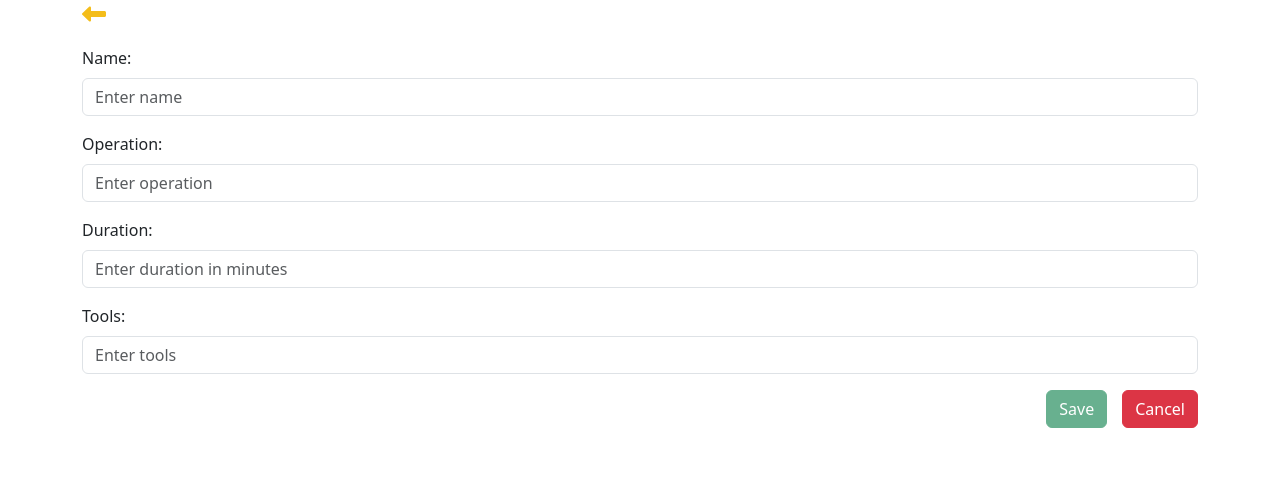
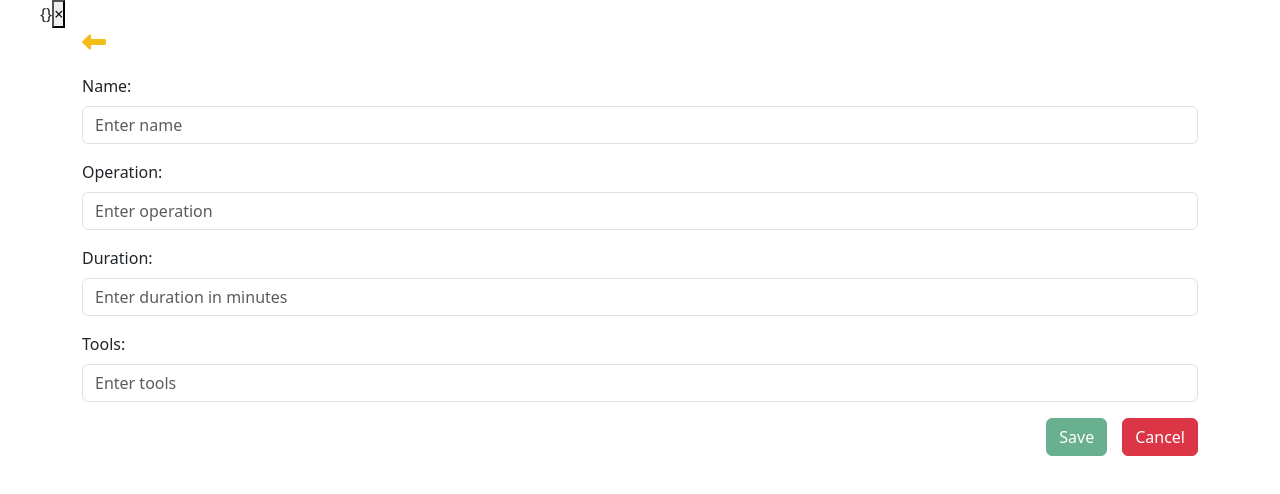
Before and after one commit to soyUnaGata/prefcards-vue, a Vue app: page /card-add in a window 1280 px wide. Shown: the top 494 px of the page. Built offline with nearby package versions, Linux system fonts and the light colour scheme.

Commit message:
implement error notification

```diff
--- a/src/components/AddCard.vue
+++ b/src/components/AddCard.vue
@@ -5,6 +5,7 @@ import router from "@/router";
 import {BFormInput} from "bootstrap-vue-3";
 import ReturnButtonIcon from "@/components/icons/ReturnButtonIcon.vue";
 import Loading from "@/components/shared/Loading.vue";
+import ErrorNotification from "@/components/shared/ErrorNotification.vue";
 
 const prefCard = ref({
   name: '',
@@ -15,6 +16,7 @@ const prefCard = ref({
 const errorMessage = ref('');
 const isLoading = ref(false);
 const isValid = ref(false);
+const errorMessageApi = ref({});
 
 const normalizeDuration = computed({
   get: () => prefCard.value.duration,
@@ -54,7 +56,7 @@ const saveCard = async (event) => {
     await PrefCardsService.addPrefCard(prefCard.value);
     window.location.href = '/';
   } catch (error) {
-    errorMessage.value = error.message;
+    errorMessageApi.value = error.message || 'Error happened';
   }
 };
 
@@ -69,6 +71,7 @@ onUnmounted(async () => {
 
 <template>
   <Loading :loading="isLoading" />
+  <ErrorNotification :error="errorMessageApi" />
   <div class="container">
   <return-button-icon @click="cancelForm" />
     <div class="prefcard-content">
--- a/src/components/EditCard.vue
+++ b/src/components/EditCard.vue
@@ -5,6 +5,8 @@ import PrefCardsService from "../../service/prefcards-service";
 import {computed, onMounted, onUnmounted, ref} from "vue";
 import router from "@/router";
 import ReturnButtonIcon from "@/components/icons/ReturnButtonIcon.vue";
+import ErrorNotification from "@/components/shared/ErrorNotification.vue";
+import Loading from "@/components/shared/Loading.vue";
 
 const route = useRoute();
 const prefCardId = ref(route.params.id);
@@ -12,14 +14,14 @@ const prefCard = ref({});
 const errorMessage = ref('');
 const isLoading = ref(true);
 const isValid = ref(false);
+const errorMessageApi = ref({});
 
-////get => load, loading screen, lodash debonce 300
 const loadPrefCard = async () => {
   isLoading.value = true;
   try {
     prefCard.value = await PrefCardsService.getPrefCard(prefCardId.value);
   } catch (error) {
-    console.log(error);
+    errorMessageApi.value = error.message || 'Error happened';
   }finally {
     isLoading.value = false;
   }
@@ -63,7 +65,7 @@ const updatePrefCard = async (event) => {
     await PrefCardsService.updatePrefCard(prefCardId.value, prefCard.value);
     window.location.href = '/';
   } catch (error) {
-    errorMessage.value = error.message;
+    errorMessageApi.value = error.message || 'Error happened';
   }
 }
 
@@ -82,6 +84,8 @@ onUnmounted(async () => {
 </script>
 
 <template>
+  <Loading :loading="isLoading" />
+  <ErrorNotification :error="errorMessageApi" />
   <div class="container">
   <return-button-icon @click="cancelForm"/>
     <div class="prefcard-content">
--- a/src/components/HomeView.vue
+++ b/src/components/HomeView.vue
@@ -1,6 +1,7 @@
 <template>
   <div class="container">
     <Loading :loading="isLoading" />
+    <ErrorNotification :error="errorMessageApi" />
     <div class="header" v-show="!isLoading">
       <h2>PrefCards List</h2>
       <b-button variant="success" class="card-add-btn" @click="addCard">Add</b-button>
@@ -34,17 +35,18 @@ import {onMounted, ref} from "vue";
 import PrefCardsService from "../../service/prefcards-service";
 import router from "@/router";
 import Loading from "@/components/shared/Loading.vue";
+import ErrorNotification from "@/components/shared/ErrorNotification.vue";
 
 const prefcards = ref();
 const isLoading = ref(true);
+const errorMessageApi = ref({});
 
 //get => load, loading screen, lodash debonce 300
 const loadPrefCards = async () => {
   try {
      prefcards.value = await PrefCardsService.getAllPrefCards();
-    console.log(prefcards.value);
   }catch(error) {
-    console.log(error);
+    errorMessageApi.value = error.message || 'Error happened';
   }finally {
     isLoading.value = false;
   }
```
